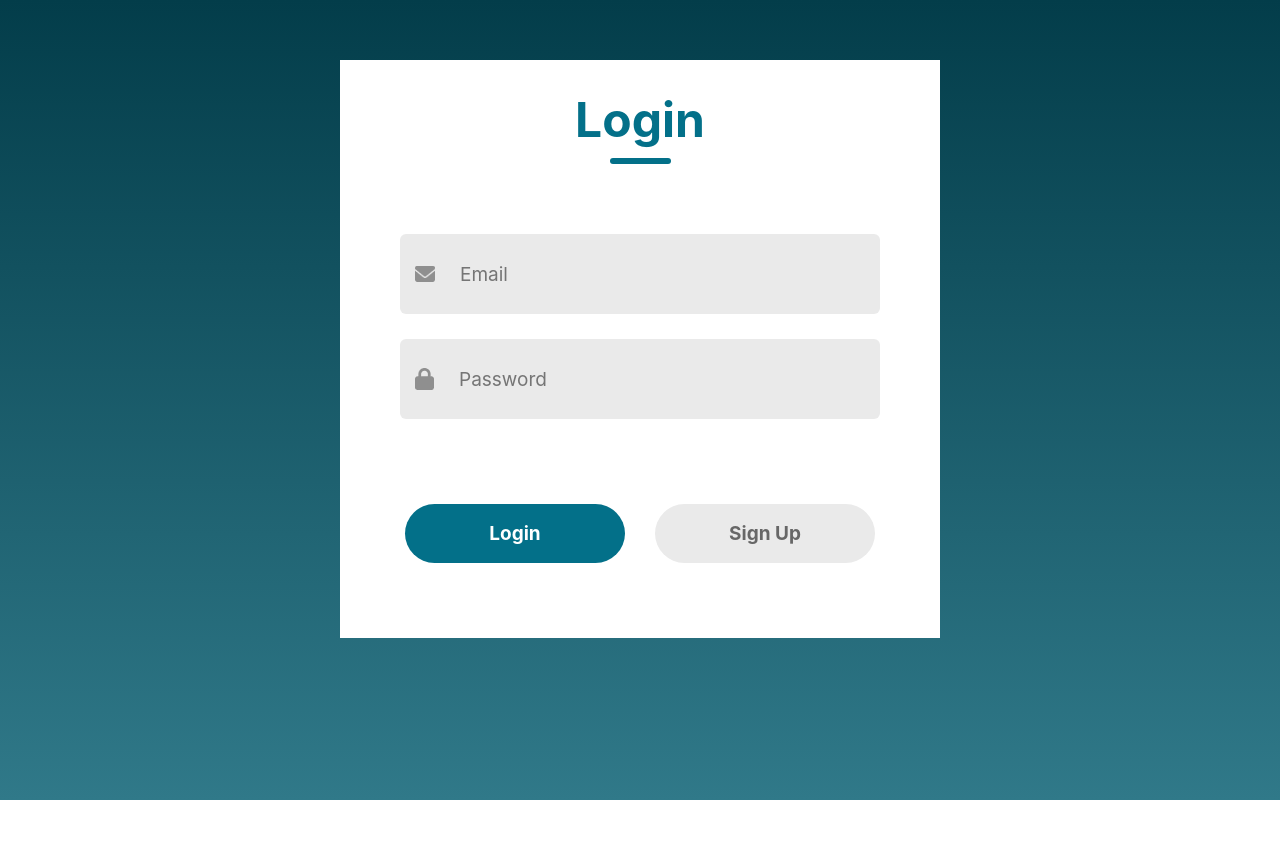
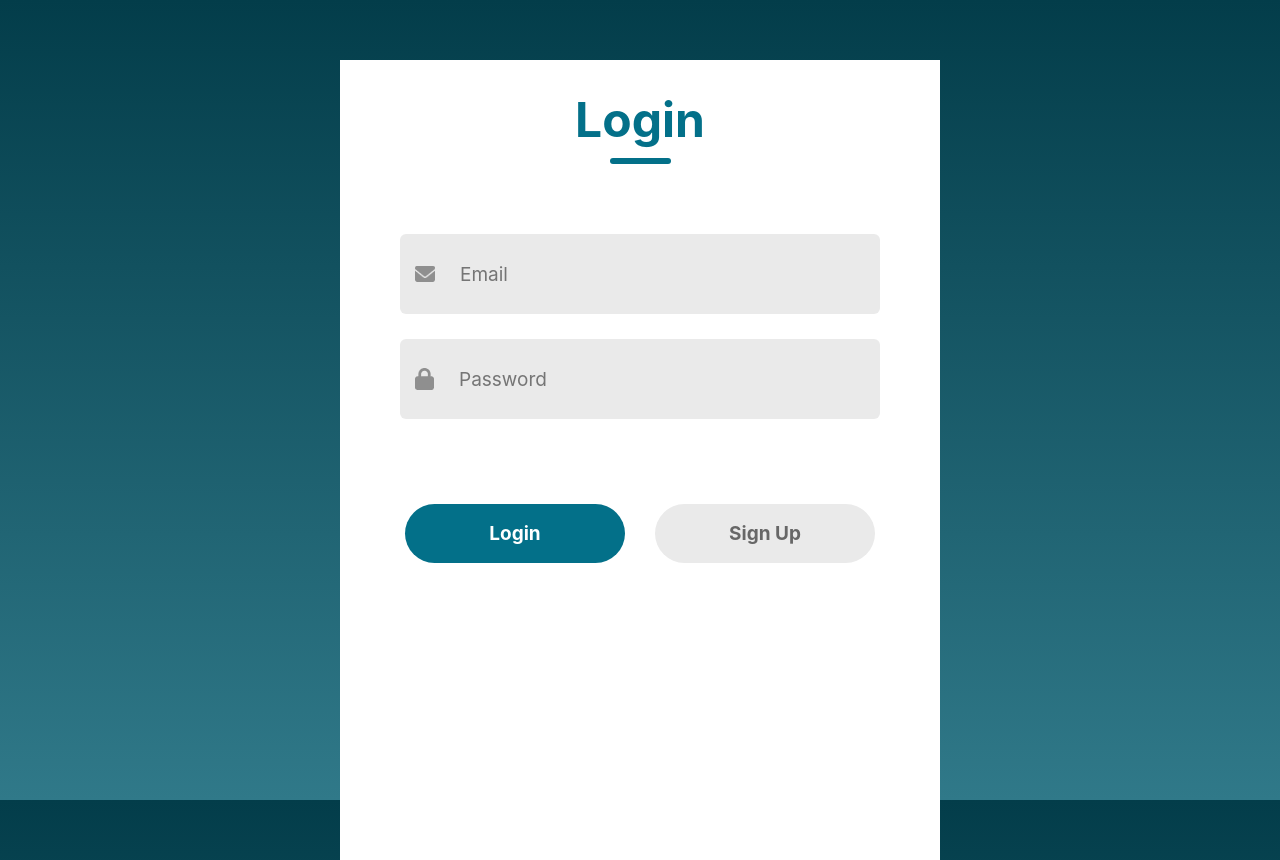
Before and after one commit to siddiqui03/todo-list, a React (Create React App) app in the folder todo-frontend/todo/: page / in a window 1280 px wide. Before the commit the page ends 800 px from the top, so only its background shows below. Built offline with nearby package versions, Linux system fonts and the light colour scheme.

Commit message:
Update Login.css

```diff
--- a/todo-frontend/todo/src/components/todo/Login.css
+++ b/todo-frontend/todo/src/components/todo/Login.css
@@ -6,6 +6,8 @@
   -webkit-font-smoothing: antialiased;
   -moz-osx-font-smoothing: grayscale;
   height: 91vh;
+  background-size: cover;
+  background-position: center;
 }
 
 code {
@@ -13,6 +15,7 @@
 }
 
 .container {
+  min-height: 100vh;
   display: flex;
   flex-direction: column;
   margin: auto;
```
